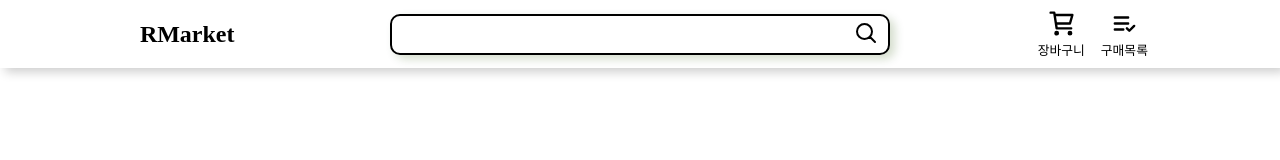
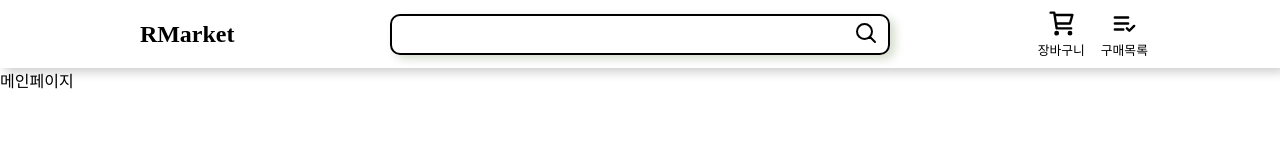
Before and after one commit to toswm128/R-Market, a React (Create React App) app: page / in a window 1280 px wide. Shown: the top 160 px of the page. Built offline with nearby package versions, Linux system fonts and the light colour scheme.

Commit message:
ADD: 메인페이지 생성, 라우터 생성

```diff
--- a/src/App.tsx
+++ b/src/App.tsx
@@ -3,13 +3,12 @@ import { DEFAULT_MAX_VERSION } from "tls";
 import Header from "./components/common/Header/Header";
 import SearchForm from "./components/common/SearchForm";
 import "styles/global.css";
+import Router from "router/Router";
 
 function App() {
   return (
     <>
-      <div>
-        <Header />
-      </div>
+      <Router />
     </>
   );
 }
--- /dev/null
+++ b/src/pages/Main/MainPage.tsx
@@ -0,0 +1,12 @@
+import Header from "components/common/Header/Header";
+
+const MainPage = () => {
+  return (
+    <>
+      <Header />
+      <div>메인페이지</div>
+    </>
+  );
+};
+
+export default MainPage;
--- /dev/null
+++ b/src/router/Router.tsx
@@ -0,0 +1,14 @@
+import MainPage from "pages/Main/MainPage";
+import { BrowserRouter, Routes, Route } from "react-router-dom";
+
+const Router = () => {
+  return (
+    <BrowserRouter>
+      <Routes>
+        <Route path="/" element={<MainPage />} />
+      </Routes>
+    </BrowserRouter>
+  );
+};
+
+export default Router;
```
